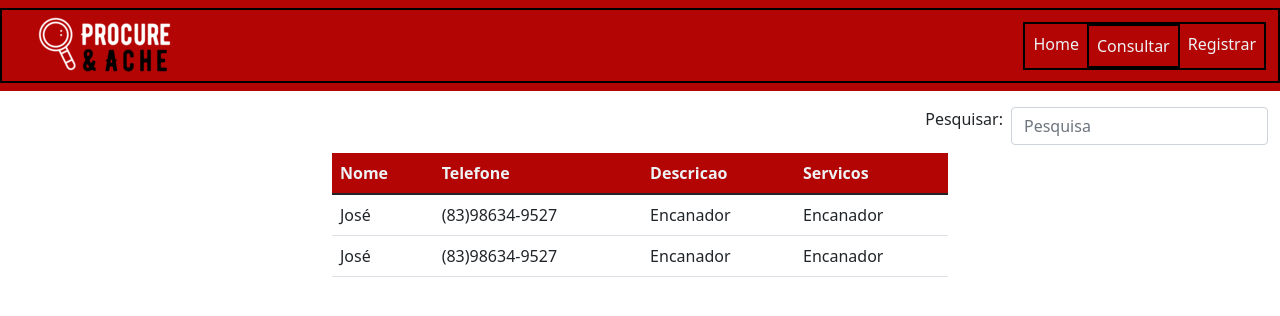
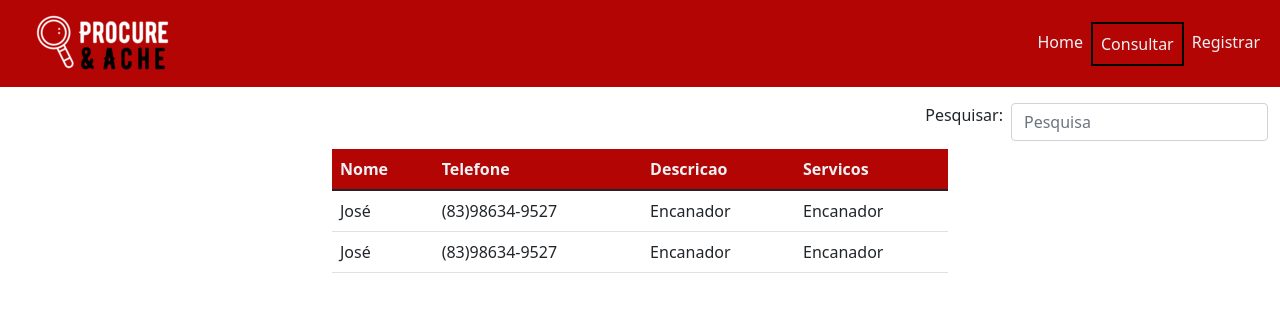
Before and after one commit to bennarthurdev/procureache, a plain HTML site: page tables.html in a window 1280 px wide. Drawn offline with nearby package versions, Linux system fonts and the light colour scheme.

Commit message:
Update tables.html

```diff
--- a/tables.html
+++ b/tables.html
@@ -23,7 +23,7 @@
 
 
 	<nav class="navbar navbar-expand-lg navbar-custom">
-		<div class="container-fluid d-flex " style="border: 2px black solid;">
+		<div class="container-fluid d-flex " >
 		<a class="navbar-brand ms-4" href="#"><img src="images/logo.png" alt="logo"></a>
 		<!-- HAMBURGUER BUTTON-->
 			<a class="navbar-toggler" type="button" data-bs-toggle="collapse" href="#navbarNav" role="button"  aria-controls="navbarNav" aria-expanded="false" aria-label="Toggle navigation">
@@ -38,7 +38,7 @@
 
 		<div class="collapse navbar-collapse " id="navbarNav">
 
-			<ul class="navbar-nav ms-auto" style="border: 2px black solid;">
+			<ul class="navbar-nav ms-auto" >
 				<li class="nav-item">
 					<a class="nav-link costum-text-color-white" href="index.html" >Home</a>
 				</li>
```
